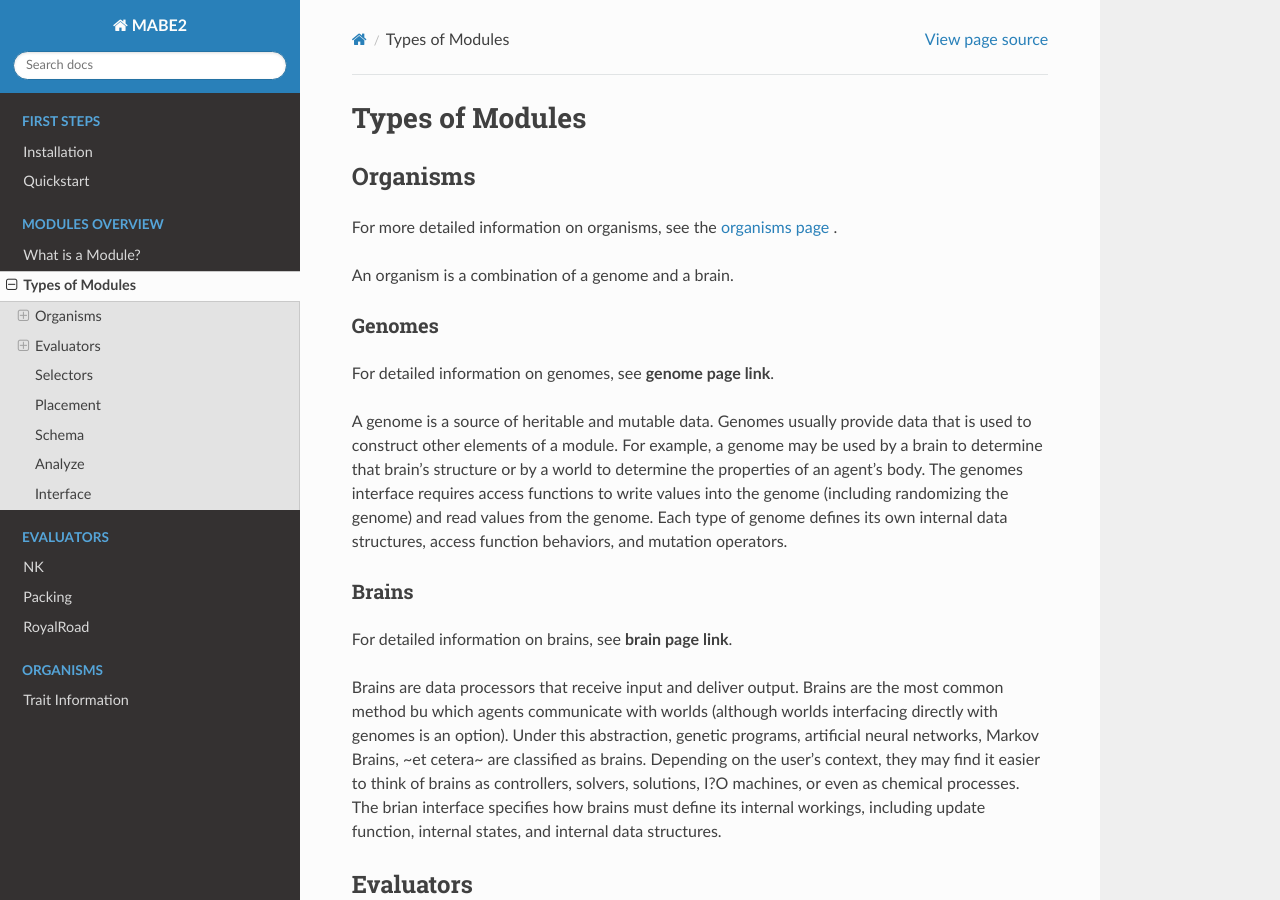
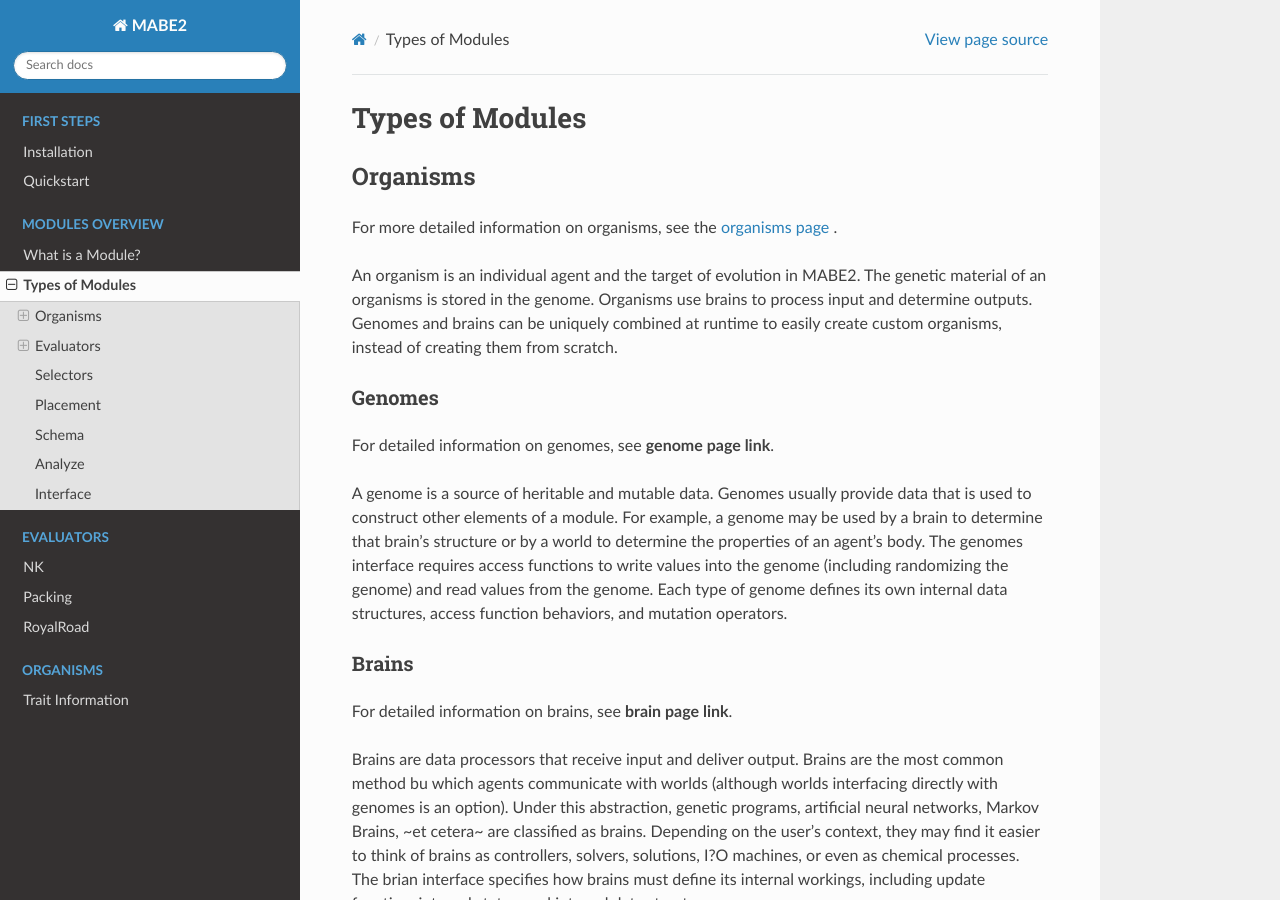
Before and after one commit to mercere99/MABE2, a Sphinx documentation site: the page built from docs/modules/01_module_types.rst, in a window 1280 px wide and 900 px high. Built offline with Sphinx 7.4.7 and the Read the Docs theme 2.0.0, drawn with Linux system fonts in a browser that asks for light colours.

Commit message:
Update organisms page

```diff
--- a/docs/modules/01_module_types.rst
+++ b/docs/modules/01_module_types.rst
@@ -7,7 +7,10 @@
 
 For more detailed information on organisms, see the `organisms page <../organisms/traitinfo.html>`_ .
 
-An organism is a combination of a genome and a brain.
+An organism is an individual agent and the target of evolution in MABE2. The genetic material of an
+organisms is stored in the genome. Organisms use brains to process input and determine outputs.
+Genomes and brains can be uniquely combined at runtime to easily create custom organisms, instead of
+creating them from scratch.
 
 Genomes
 -------
```
